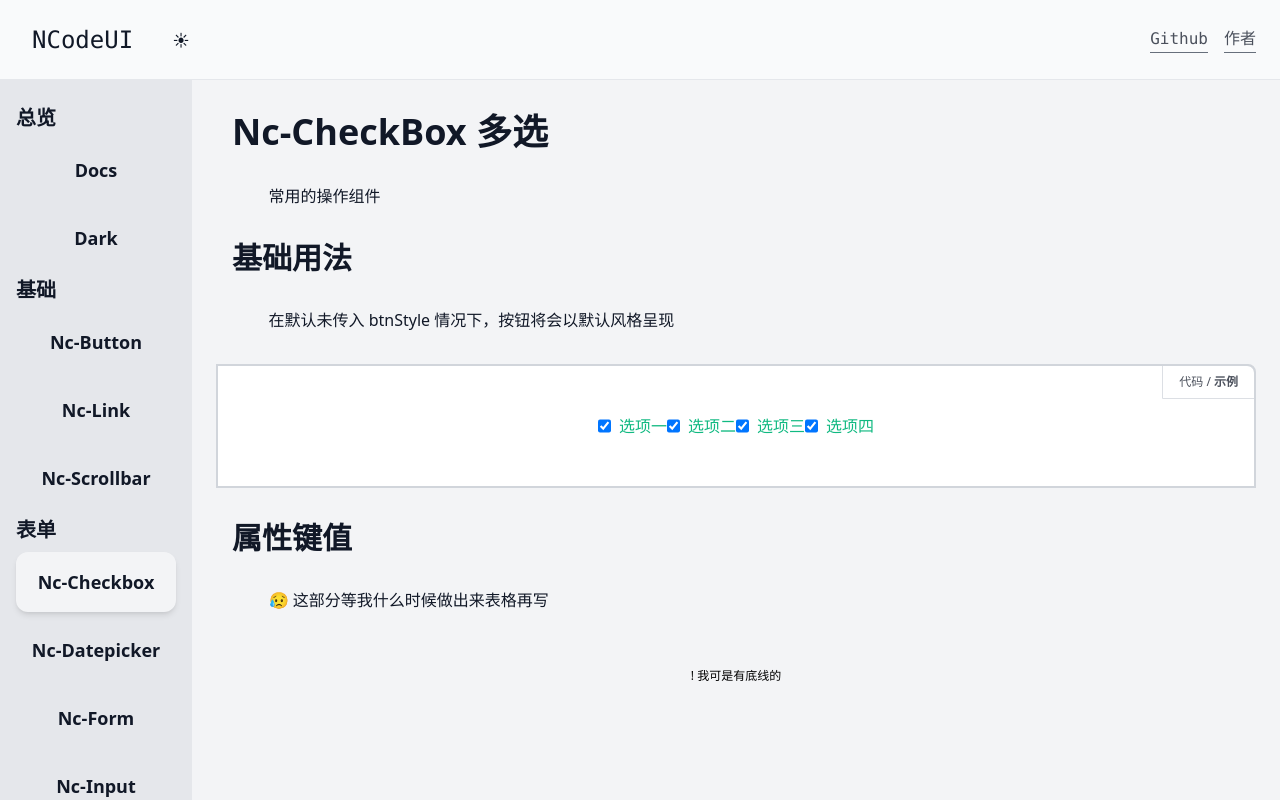
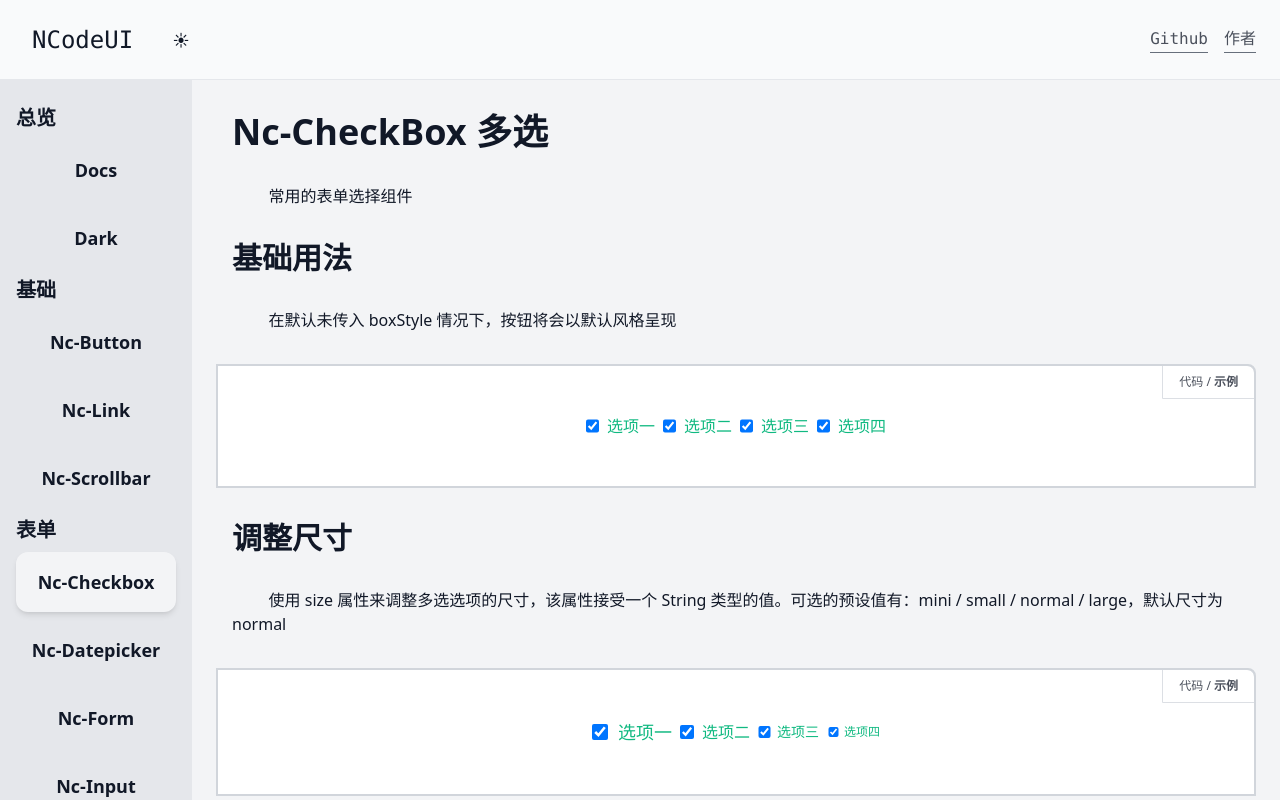
Before and after one commit to NeserCode/NCodeUI, a Vue app: page /docs/forms/checkbox in a window 1280 px wide. Built offline with nearby package versions, Linux system fonts and the light colour scheme; what @highlightjs/vue-plugin would draw is missing.

Commit message:
boxStyle第一部分完成
平切

```diff
--- a/src/components/Forms/Checkbox/index.vue
+++ b/src/components/Forms/Checkbox/index.vue
@@ -1,6 +1,6 @@
 <template>
   <div
-    :class="['nc-checkbox', checkedClass, disabledClass, size]"
+    :class="['nc-checkbox', checkedClass, disabledClass, boxStyle, size]"
     @click="toggleChecked"
   >
     <input
@@ -45,9 +45,13 @@ const $props = defineProps({
   disabled: {
     type: Boolean,
     default: false
+  },
+  boxStyle: {
+    type: String,
+    default: null
   }
 })
-const { modelValue, label, size, disabled } = toRefs($props)
+const { modelValue, label, size, disabled, boxStyle } = toRefs($props)
 
 const isChecked = ref(false)
 const $emits = defineEmits(['update:modelValue'])
@@ -75,7 +79,7 @@ function initModelValue () {
 
 <style lang="postcss" scoped>
 .nc-checkbox {
-  @apply inline-flex justify-center items-center min-w-max;
+  @apply inline-flex justify-center items-center min-w-max px-1;
 }
 
 /* Checkbox Body */
@@ -86,7 +90,7 @@ function initModelValue () {
 
 /* Checkbox label */
 .nc-checkbox .nc-checkbox-label {
-  @apply inline-flex items-center h-full min-w-min font-light
+  @apply inline-flex items-center min-w-min font-light
   select-none transition-all;
 }
 
@@ -124,8 +128,32 @@ function initModelValue () {
   @apply text-green-500;
 }
 
+/* Box Style */
+.nc-checkbox.toggle {
+  @apply px-6 py-2 rounded-full border
+  bg-gray-900 text-white border-gray-600;
+}
+.nc-checkbox.toggle .nc-checkbox-body {
+  @apply absolute opacity-0;
+}
+.nc-checkbox.toggle.checked {
+  @apply bg-green-500 text-gray-100;
+}
+.nc-checkbox.toggle.large {
+  @apply px-6 py-3;
+}
+.nc-checkbox.toggle.normal {
+  @apply px-6 py-2;
+}
+.nc-checkbox.toggle.small {
+  @apply px-5 py-1.5;
+}
+.nc-checkbox.toggle.mini {
+  @apply px-3 py-0.5;
+}
+
 /* Disabled Style */
 .nc-checkbox.disabled {
-  @apply opacity-75 text-gray-800 dark:text-gray-100;
+  @apply opacity-50 text-gray-800 dark:text-gray-100;
 }
 </style>
--- /dev/null
+++ b/src/views/Docs/Forms/Checkbox/Example/disabled.vue
@@ -0,0 +1,35 @@
+<template>
+  <viewBox :code="code">
+    <nc-checkbox v-model="isNamed" label="选项一" size="large" disabled />
+    <nc-checkbox v-model="isNamed" label="选项二" size="normal" disabled />
+    <nc-checkbox v-model="isNamed" label="选项三" size="small" disabled />
+    <nc-checkbox v-model="isNamed" label="选项四" size="mini" disabled />
+  </viewBox>
+</template>
+
+<script setup>
+import viewBox from '@/components/Native/ViewBox/index.vue'
+import NcCheckbox from '@/components/Forms/Checkbox/index.vue'
+
+import { ref } from 'vue'
+
+const code = ref(
+  `<template>
+    <nc-checkbox v-model="isNamed" label="选项一" size="large" disabled/>
+    <nc-checkbox v-model="isNamed" label="选项二" size="normal" disabled/>
+    <nc-checkbox v-model="isNamed" label="选项三" size="small" disabled/>
+    <nc-checkbox v-model="isNamed" label="选项四" size="mini" disabled/>
+</template>
+
+<script setup>
+  import { ref } from 'vue'
+
+  const isNamed = ref(true)
+<` + '/script>'
+)
+
+const isNamed = ref(true)
+</script>
+
+<style lang="postcss" scoped>
+</style>
--- /dev/null
+++ b/src/views/Docs/Forms/Checkbox/Example/size.vue
@@ -0,0 +1,35 @@
+<template>
+  <viewBox :code="code">
+    <nc-checkbox v-model="isNamed" label="选项一" size="large" />
+    <nc-checkbox v-model="isNamed" label="选项二" size="normal" />
+    <nc-checkbox v-model="isNamed" label="选项三" size="small" />
+    <nc-checkbox v-model="isNamed" label="选项四" size="mini" />
+  </viewBox>
+</template>
+
+<script setup>
+import viewBox from '@/components/Native/ViewBox/index.vue'
+import NcCheckbox from '@/components/Forms/Checkbox/index.vue'
+
+import { ref } from 'vue'
+
+const code = ref(
+  `<template>
+    <nc-checkbox v-model="isNamed" label="选项一" size="large" />
+    <nc-checkbox v-model="isNamed" label="选项二" size="normal" />
+    <nc-checkbox v-model="isNamed" label="选项三" size="small" />
+    <nc-checkbox v-model="isNamed" label="选项四" size="mini" />
+</template>
+
+<script setup>
+  import { ref } from 'vue'
+
+  const isNamed = ref(true)
+<` + '/script>'
+)
+
+const isNamed = ref(true)
+</script>
+
+<style lang="postcss" scoped>
+</style>
--- /dev/null
+++ b/src/views/Docs/Forms/Checkbox/Example/toggle.vue
@@ -0,0 +1,72 @@
+<template>
+  <viewBox :code="code">
+    <nc-checkbox
+      v-model="isNamed1"
+      label="选项一"
+      size="large"
+      boxStyle="toggle"
+    />
+    <nc-checkbox
+      v-model="isNamed2"
+      label="选项二"
+      size="normal"
+      boxStyle="toggle"
+    />
+    <nc-checkbox
+      v-model="isNamed3"
+      label="选项三"
+      size="small"
+      boxStyle="toggle"
+    />
+    <nc-checkbox
+      v-model="isNamed4"
+      label="选项四"
+      size="mini"
+      disabled
+      boxStyle="toggle"
+    />
+  </viewBox>
+</template>
+
+<script setup>
+import viewBox from '@/components/Native/ViewBox/index.vue'
+import NcCheckbox from '@/components/Forms/Checkbox/index.vue'
+
+import { ref } from 'vue'
+
+const code = ref(
+  `<template>
+    <nc-checkbox v-model="isNamed1" label="选项一" size="large" boxStyle="toggle" />
+    <nc-checkbox v-model="isNamed2" label="选项二" size="normal" boxStyle="toggle" />
+    <nc-checkbox v-model="isNamed3" label="选项三" size="small" boxStyle="toggle" />
+    <nc-checkbox v-model="isNamed4" label="选项四" size="mini" disabled boxStyle="toggle" />
+</template>
+
+<script setup>
+  import { ref } from 'vue'
+
+  const isNamed1 = ref(true)
+  const isNamed2 = ref(true)
+  const isNamed3 = ref(true)
+  const isNamed4 = ref(true)
+<` +
+    `/script>
+
+<style lang="postcss" scoped>
+.nc-checkbox {
+  @apply mx-2;
+}
+</style>`
+)
+
+const isNamed1 = ref(true)
+const isNamed2 = ref(true)
+const isNamed3 = ref(true)
+const isNamed4 = ref(true)
+</script>
+
+<style lang="postcss" scoped>
+.nc-checkbox {
+  @apply mx-2;
+}
+</style>
--- a/src/views/Docs/Forms/Checkbox/index.vue
+++ b/src/views/Docs/Forms/Checkbox/index.vue
@@ -1,10 +1,25 @@
 <template>
   <div class="doc-nc-checkbox">
     <headTitle :level="1">Nc-CheckBox 多选</headTitle>
-    <para>常用的操作组件</para>
+    <para>常用的表单选择组件</para>
     <headTitle :level="2">基础用法</headTitle>
-    <para>在默认未传入 btnStyle 情况下，按钮将会以默认风格呈现</para>
+    <para>在默认未传入 boxStyle 情况下，按钮将会以默认风格呈现</para>
     <example-checkbox-basic />
+    <headTitle :level="2">调整尺寸</headTitle>
+    <para
+      >使用 size 属性来调整多选选项的尺寸，该属性接受一个 String
+      类型的值。可选的预设值有：mini / small / normal / large，默认尺寸为
+      normal</para
+    >
+    <example-checkbox-size />
+    <headTitle :level="2">禁用状态</headTitle>
+    <para>使用 disabled 属性使用禁用状态</para>
+    <example-checkbox-disabled />
+    <headTitle :level="2">风格样式</headTitle>
+    <para>使用 boxStyle 属性使用预设风格</para>
+    <headTitle :level="3">平切样式</headTitle>
+    <para>使用 boxStyle="toggle" 使用预设的平切风格</para>
+    <example-checkbox-toggle />
     <headTitle :level="2">属性键值</headTitle>
     <para>😥 这部分等我什么时候做出来表格再写</para>
 
@@ -19,6 +34,9 @@ import placeholder from '@/components/Native/Placeholder/index.vue'
 // import { ref } from 'vue'
 
 import ExampleCheckboxBasic from '@/views/Docs/Forms/Checkbox/Example/basic.vue'
+import ExampleCheckboxSize from '@/views/Docs/Forms/Checkbox/Example/size.vue'
+import ExampleCheckboxDisabled from '@/views/Docs/Forms/Checkbox/Example/disabled.vue'
+import ExampleCheckboxToggle from '@/views/Docs/Forms/Checkbox/Example/toggle.vue'
 </script>
 
 <style scoped lang="postcss">
```
